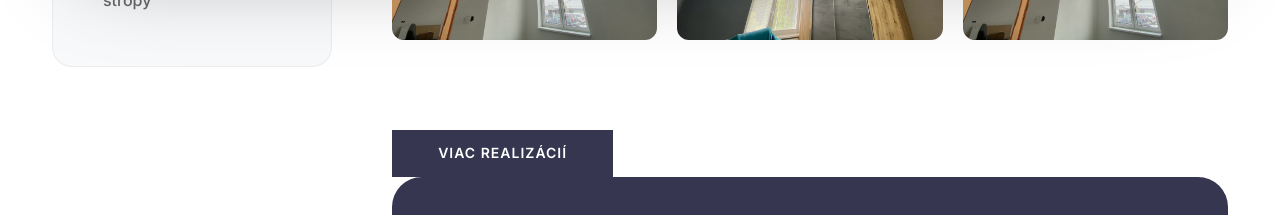
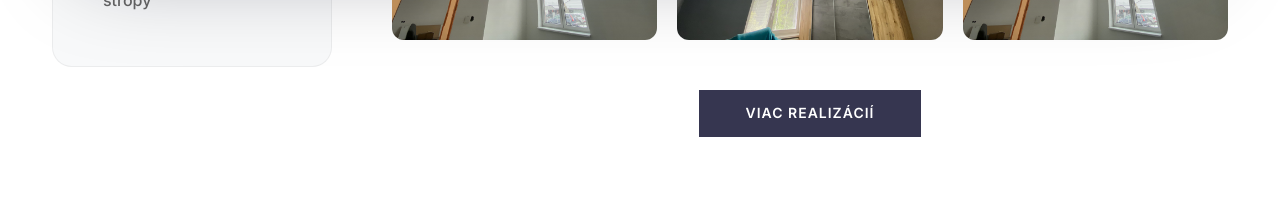
Before and after one commit to aebdigital/stropynamieru, a Next.js app: page /stropy/satenove-stropy in a window 1280 px wide. Shown: the part 840-1055 px from the top of the page. Built offline with nearby package versions, Linux system fonts and the light colour scheme; no server answers.

Commit message:
style: center CTA button and adjust spacing on stropy pages

```diff
--- a/public/assets/css/stropy.css
+++ b/public/assets/css/stropy.css
@@ -69,7 +69,6 @@ body {
     text-decoration: none;
     display: inline-block;
     width: auto;
-    align-self: flex-start;
 }
 
 .gallery-btn:hover {
@@ -404,7 +403,7 @@ body {
     display: grid;
     grid-template-columns: repeat(3, 1fr);
     gap: 20px;
-    margin-bottom: 50px;
+    margin-bottom: 30px;
 }
 
 .strop-gallery-item {
@@ -491,7 +490,9 @@ body {
 }
 
 .cta-container {
-    padding-top: 20px;
+    display: flex;
+    justify-content: center;
+    margin-bottom: 80px;
 }
 
 /* Mobile Adjustments for Individual Pages */
```
